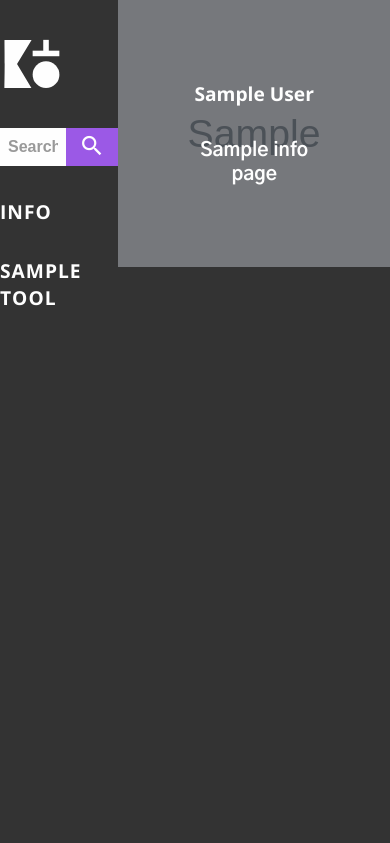
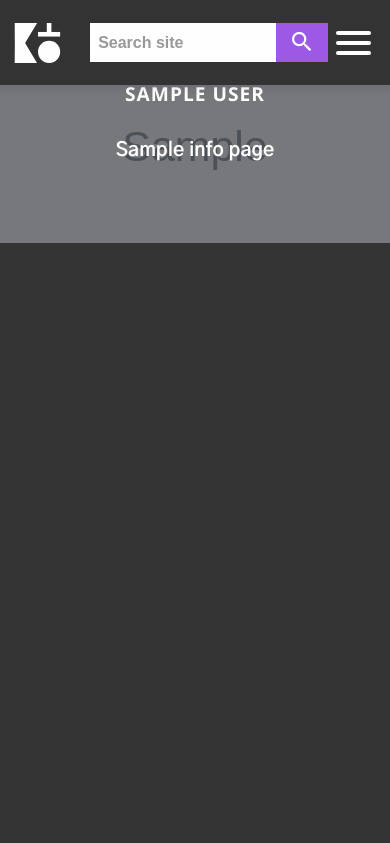
Before and after one commit to DanielHearn/korean-handbook, a Django app: template koreanhandbook/koreanhandbook/core/templates/home.html in a window 390 px wide. Shown: the top 843 px of the page. Run offline with Django 3.2, Linux system fonts and the light colour scheme; the template is opened without the code that fills it: most values are stand-ins (such as "Sample title", 1, 10 or a date in 2020); grey boxes marked "Sample" are stand-in pictures.

Commit message:
Add mobile menu

```diff
--- a/koreanhandbook/koreanhandbook/core/templates/base.html
+++ b/koreanhandbook/koreanhandbook/core/templates/base.html
@@ -35,17 +35,30 @@
     </script>
   </head>
   <body>
-    <!--<div class="overlay">
+    <section class="content">
+      <div class="overlay">
           <ul>
-        <li><a href="/" class="overlay__link link--underline">Home</a></li>
-        <li><a href="/tool/randomkoreanwords/" class="overlay__link">Random Word Generator</a></li>
-        <li><a href="/kpopprofiles/" class="overlay__link">KPOP Profiles</a></li>
-        <li><a href="/about" class="overlay__link">About</a></li>
+            <li><a href="/" class="overlay__link link--underline">INFO</a></li>
+            {% for tool in tools %}
+            <li>
+                <a class="overlay__link" href="/tool/{{ tool.url }}/">{{ tool.short_name }}</a>
+              </li>
+            {% endfor %}
           </ul>
-    </div>-->
-    <section class="content">
+        </div>
       <nav class="nav">
+        <div class="nav__content--mobile">
+            {% include "logo.html" %}
+            <form class="form--search" action="/search/" method="get">
+              {% csrf_token %}
+              <input type="hidden" name="next" value="{{ request.path }}">
+              <input class="input__search" type="text" placeholder="Search site" value=""  name="search_text">
+              <button class="button--purple" type="submit" name="sumbitSearch">  <i class="material-icons">search</i></button>
+            </form>
+            <a class="button--overlay"><span></span></a>
+          </div>
         <div class="nav__content">
+          <div class="nav__list">
             {% include "logo.html" %}
             <ul class="content__list" >
               <li>
@@ -61,7 +74,7 @@
               </li>
               {% for tool in tools %}
                 <li>
-                <a class="content__heading"href="/tool/{{ tool.url }}/">{{ tool.short_name }}</a>
+                  <a class="content__heading" href="/tool/{{ tool.url }}/">{{ tool.short_name }}</a>
                 </li>
               {% endfor %}
               <!--<li>
@@ -71,6 +84,7 @@
                 <a class="content__heading" href="/tool/koreanclock/">KOREAN CLOCK</a>
               </li>-->
             </ul>
+          </div>
         </div>
       </nav>
       <main>
--- a/koreanhandbook/scss/partials/_content.scss
+++ b/koreanhandbook/scss/partials/_content.scss
@@ -2,6 +2,7 @@ main {
   background: $dark;
   min-height: 100vh;
   flex: 5;
+  z-index: 1;
 }
 
 .content {
@@ -72,6 +73,8 @@ a {
         font-size: $sub-heading-size;
         font-weight: $sub-heading-weight;
         color: $white;
+        text-transform: uppercase;
+        letter-spacing: 1px;
       }
       .info__korean-name {
         font-size: $sub-heading-size;
--- a/koreanhandbook/scss/partials/_media-queries.scss
+++ b/koreanhandbook/scss/partials/_media-queries.scss
@@ -1,9 +1,31 @@
 
 @media screen and (max-width: 55em) {
   html body {
+    .nav {
+      background: $dark;
+      position: fixed;
+      top: 0;
+      width: 100%;
+      z-index: 5;
+      padding: $content-padding/3;
+      @include bottom-shadow;
+      .nav__content {
+        display: none;
+      }
+    }
     main {
       .grid {
         grid-template-columns: repeat(1, 1fr);
+      }
+    }
+  }
+}
+
+@media screen and (min-width: 55em) {
+  html body {
+    .nav {
+      .nav__content--mobile {
+        display: none;
       }
     }
   }
--- a/koreanhandbook/scss/partials/_nav.scss
+++ b/koreanhandbook/scss/partials/_nav.scss
@@ -20,10 +20,16 @@
   align-content: center;
   padding: $content-padding;
   flex: 1;
-  .nav__content {
+  z-index: 2;
+  box-sizing: border-box;
+  .nav__content{
     display: flex;
     flex-direction: column;
-    position: fixed;
+    .nav__list {
+      position: sticky;
+      display: flex;
+      flex-direction: column;
+      top: 2em;
       .content__list {
         display: flex;
         flex-direction: column;
@@ -40,33 +46,17 @@
       }
     }
   }
+}
 
-
-
-/*
-.nav {
-  background: $accent;
-  position: fixed;
-  top: 0;
-  width: 100%;
-  z-index: 5;
-  @include bottom-shadow;
-  .nav__content {
-    margin-left: auto;
-    margin-right: auto;
-    padding-left: 2em;
-    padding-right: 2em;
-    padding-top: 0.25em;
-    padding-bottom: 0.25em;
-    max-width: $content-width;
+.nav__content--mobile {
   display: flex;
   justify-content: space-between;
   align-items: center;
+  width: 100%;
   @include smooth-transition;
 }
-}
 
-
+/*
 .nav--white {
   background: $white;
   .nav__link {
--- a/koreanhandbook/static/css/main.css
+++ b/koreanhandbook/static/css/main.css
@@ -15,25 +15,31 @@
   justify-content: center;
   align-content: center;
   padding: 2em;
-  flex: 1; }
+  flex: 1;
+  z-index: 2;
+  box-sizing: border-box; }
   .nav .nav__content {
     display: flex;
+    flex-direction: column; }
+    .nav .nav__content .nav__list {
+      position: sticky;
+      display: flex;
       flex-direction: column;
-    position: fixed; }
-    .nav .nav__content .content__list {
+      top: 2em; }
+      .nav .nav__content .nav__list .content__list {
         display: flex;
         flex-direction: column;
         list-style: none;
         padding-left: 0; }
-      .nav .nav__content .content__list li {
+        .nav .nav__content .nav__list .content__list li {
           padding: 1em 0;
           letter-spacing: 1px; }
-        .nav .nav__content .content__list li a {
+          .nav .nav__content .nav__list .content__list li a {
             text-transform: uppercase;
             text-decoration: none;
             position: relative;
             display: inline-block; }
-          .nav .nav__content .content__list li a:before {
+            .nav .nav__content .nav__list .content__list li a:before {
               content: "";
               position: absolute;
               width: 100%;
@@ -43,34 +49,18 @@
               transform: translateY(0.4em);
               opacity: 0;
               transition: all 0.25s; }
-          .nav .nav__content .content__list li a:hover:before {
+            .nav .nav__content .nav__list .content__list li a:hover:before {
               transform: translateY(0em);
               opacity: 1; }
 
-/*
-.nav {
-  background: $accent;
-  position: fixed;
-  top: 0;
-  width: 100%;
-  z-index: 5;
-  @include bottom-shadow;
-  .nav__content {
-    margin-left: auto;
-    margin-right: auto;
-    padding-left: 2em;
-    padding-right: 2em;
-    padding-top: 0.25em;
-    padding-bottom: 0.25em;
-    max-width: $content-width;
+.nav__content--mobile {
   display: flex;
   justify-content: space-between;
   align-items: center;
-    @include smooth-transition;
-  }
-}
+  width: 100%;
+  transition: all 0.2s ease-in-out; }
 
-
+/*
 .nav--white {
   background: $white;
   .nav__link {
@@ -234,7 +224,8 @@
 main {
   background: #333;
   min-height: 100vh;
-  flex: 5; }
+  flex: 5;
+  z-index: 1; }
 
 .content {
   display: flex;
@@ -296,7 +287,9 @@ a {
       .grid .grid__item .grid__info .info__full-name {
         font-size: 1.2em;
         font-weight: 700;
-        color: #fefefe; }
+        color: #fefefe;
+        text-transform: uppercase;
+        letter-spacing: 1px; }
       .grid .grid__item .grid__info .info__korean-name {
         font-size: 1.2em;
         font-weight: 700;
@@ -1014,8 +1007,23 @@ footer {
     flex-direction: row;
     justify-content: space-around; } }
 @media screen and (max-width: 55em) {
+  html body .nav {
+    background: #333;
+    position: fixed;
+    top: 0;
+    width: 100%;
+    z-index: 5;
+    padding: 0.6666666667em;
+    -webkit-box-shadow: 0px 0px 8px 5px rgba(0, 0, 0, 0.07);
+    -moz-box-shadow: 0px 0px 8px 5px rgba(0, 0, 0, 0.07);
+    box-shadow: 0px 0px 8px 5px rgba(0, 0, 0, 0.07); }
+    html body .nav .nav__content {
+      display: none; }
   html body main .grid {
     grid-template-columns: repeat(1, 1fr); } }
+@media screen and (min-width: 55em) {
+  html body .nav .nav__content--mobile {
+    display: none; } }
 @media screen and (min-width: 55.01em) and (max-width: 80em) {
   html body main .grid {
     grid-template-columns: repeat(2, 1fr); } }
```
Also changed, not shown: 1 other file. Lines whose indentation alone changed are shown as unchanged.
